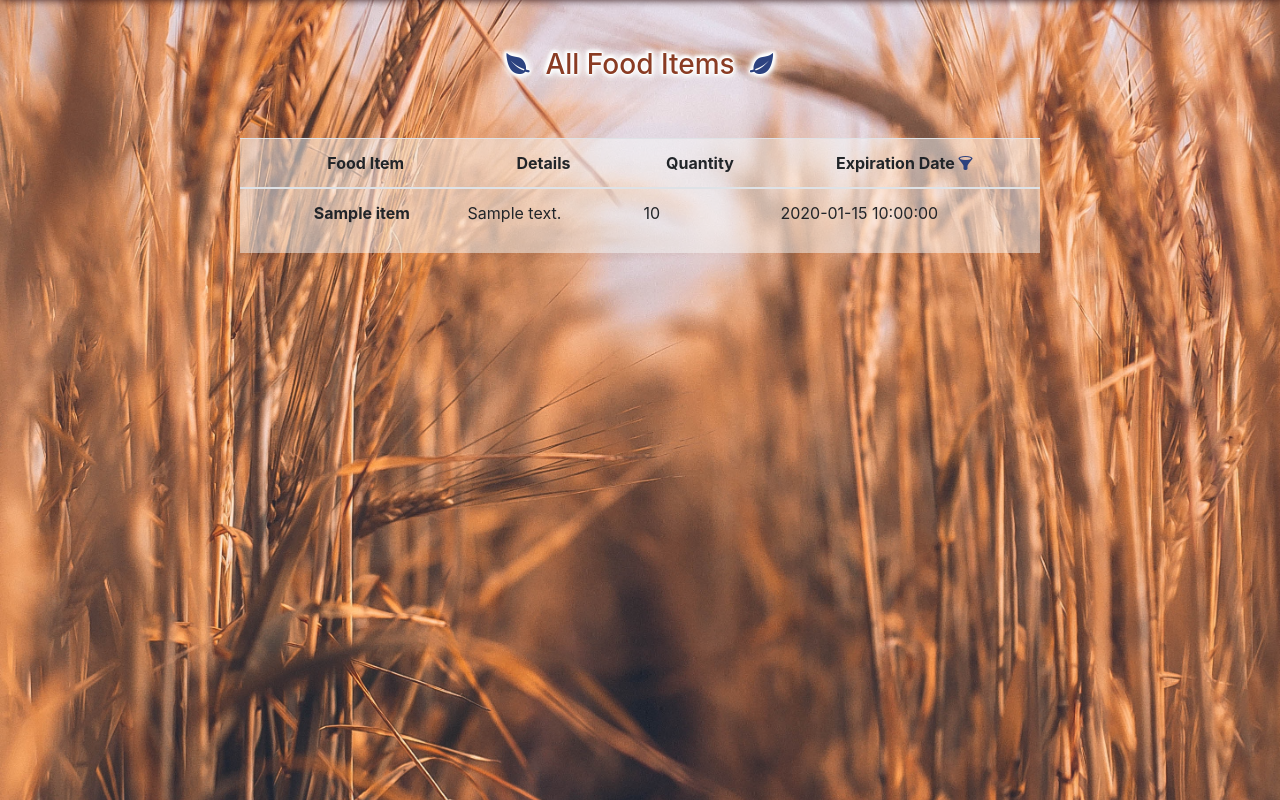
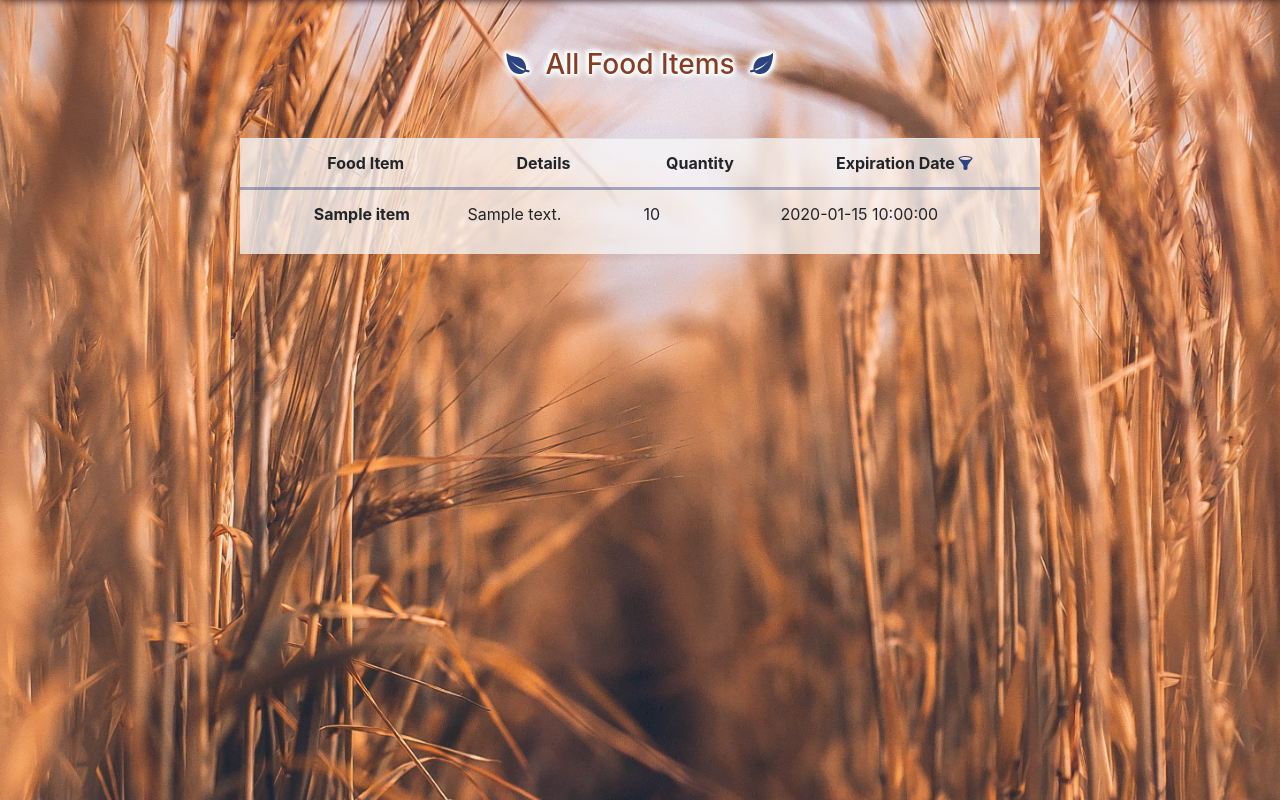
Before and after one commit to Gaberoids/MS3-gf-foodStorage-MongoDb, a Flask app: page / in a window 1280 px wide. Shown: the part 56-856 px from the top of the page. Run offline with Flask 2, Linux system fonts and the light colour scheme; a database or web service that is not in the repository returns one stand-in record (values such as "Sample title"); some libraries are stand-ins or nearby versions.

Commit message:
Changed the table background and borders color

```diff
--- a/static/css/style.css
+++ b/static/css/style.css
@@ -30,7 +30,7 @@ h3 i {
     }
 
 .t-background {
-    background-color: rgba(248, 249, 250, 0.5);
+    background-color: rgba(248, 249, 250, 0.75);
     max-width: 800px;
 }
 
@@ -144,6 +144,14 @@ hr.hr-profile {
 
 .t-background th {
     text-align: center;
+}
+
+.table tbody+tbody {
+    border-top: 2px solid #29407f66;
+}
+
+.table thead {
+    border-bottom: 3px solid #29407f66;
 }
 
 /* ---------------------------------------------- other html css */
```
